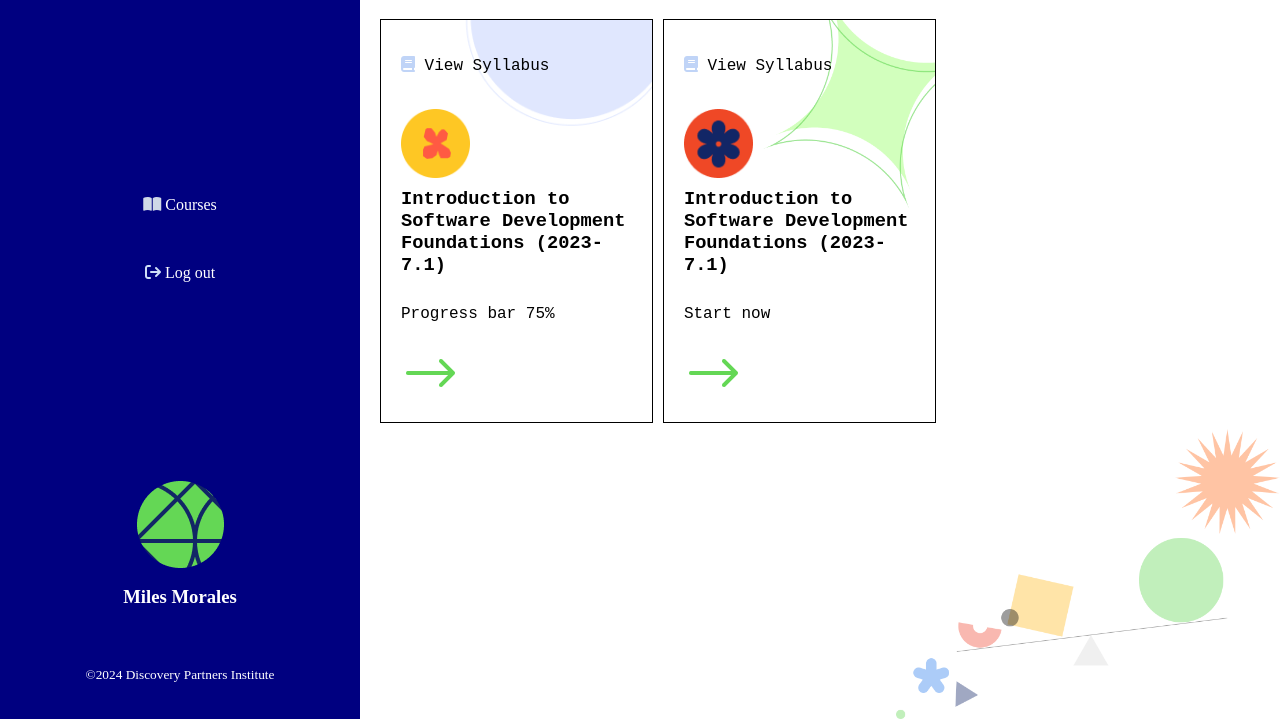
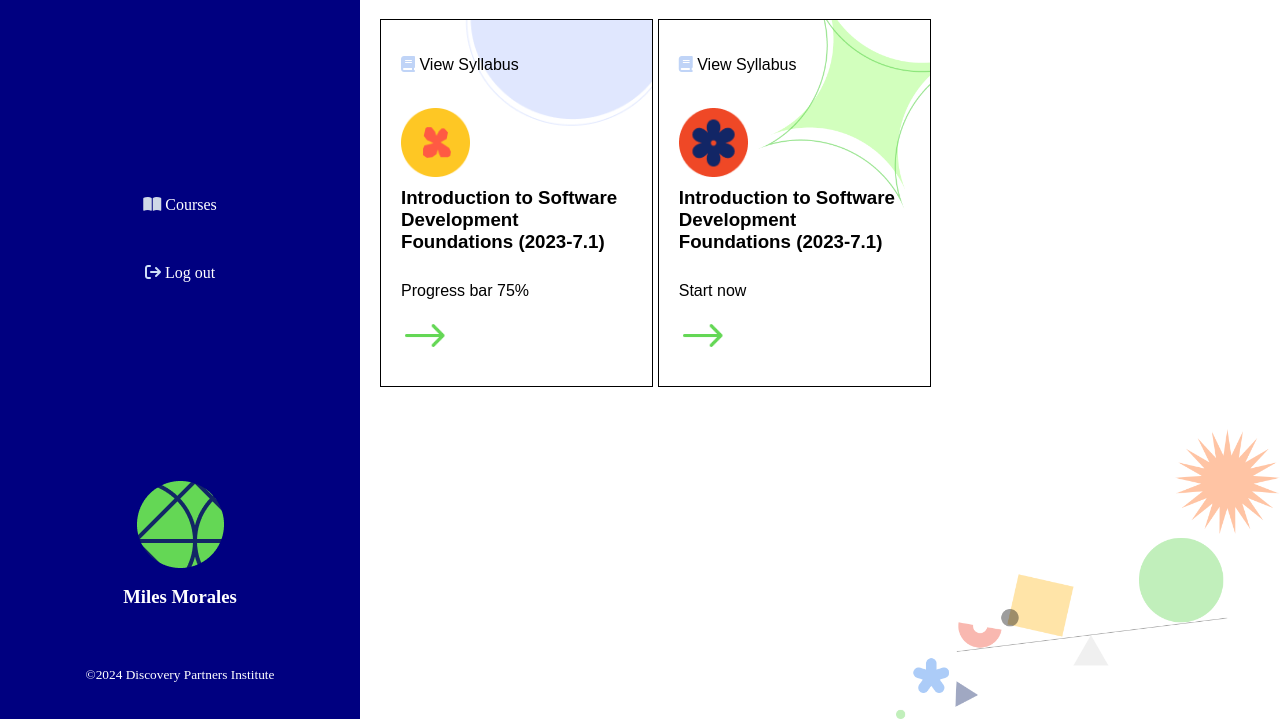
Before and after one commit to brendareyes-techprep/take_home_assignment, a website: page index.html in a window 1280 px wide. Shown: the part 81-800 px from the top of the page. Drawn offline with Linux system fonts and the light colour scheme.

Commit message:
Changing text and font

```diff
--- a/index.html
+++ b/index.html
@@ -42,7 +42,7 @@
                     <h3 class="course-name">Introduction to Software Development Foundations (2023-7.1)</h3>
                     <div class="space"></div>
                     <p class="progress-status"> Progress bar 75%</p>
-                    <a href="#" class="arrow-link"><img src="assets/arrow-default.png" alt="arrow"></a>
+                    <a href="#" class="arrow-link"></a>
                 </div>
                 <div class="card card2">
                     <p><a class="syllabus-link" href="#"><i class="fa-solid fa-book" style="color: #c0d4f7;"></i></a> View Syllabus</p>
@@ -51,7 +51,7 @@
                     <h3 class="course-name">Introduction to Software Development Foundations (2023-7.1)</h3>
                     <div class="space"></div>
                     <p class="progress-status">Start now</p>
-                    <a href="#" class="arrow-link"><img src="assets/arrow-default.png" alt="arrow"></a>
+                    <a href="#" class="arrow-link"></a>
                 </div>
             </div>
         </main>
--- a/styles.css
+++ b/styles.css
@@ -27,7 +27,7 @@ body {
     display: flex;
     flex-direction: column;
     align-items: flex-start;
-    font-family: 'Courier New', Courier, monospace;
+    font-family:Arial, Helvetica, sans-serif;
 }
 .icons {
     display: flex;
@@ -37,6 +37,9 @@ body {
     width: 100%;
     margin-top: 10px;
     padding-top: 10px;
+}
+.icons:hover .fa-solid {
+    color: orange;
 }
 .user {
     display: flex;
@@ -103,9 +106,15 @@ body {
     margin-top: 10px;
 }
 .arrow-link {
-    margin-top: 10px;
-    align-self: flex-start;
-    width: 30%;
+    display:inline-block;
+    width: 50px;
+    height: 50px;
+    background-image: url(assets/arrow-default.png);
+    background-size: contain;
+    background-repeat: no-repeat;
+}
+.arrow-link:hover {
+    background-image: url(assets/arrow-hover.png);
 }
 .card1 {
     background-image: url(assets/card\ bg-1.png);
```
